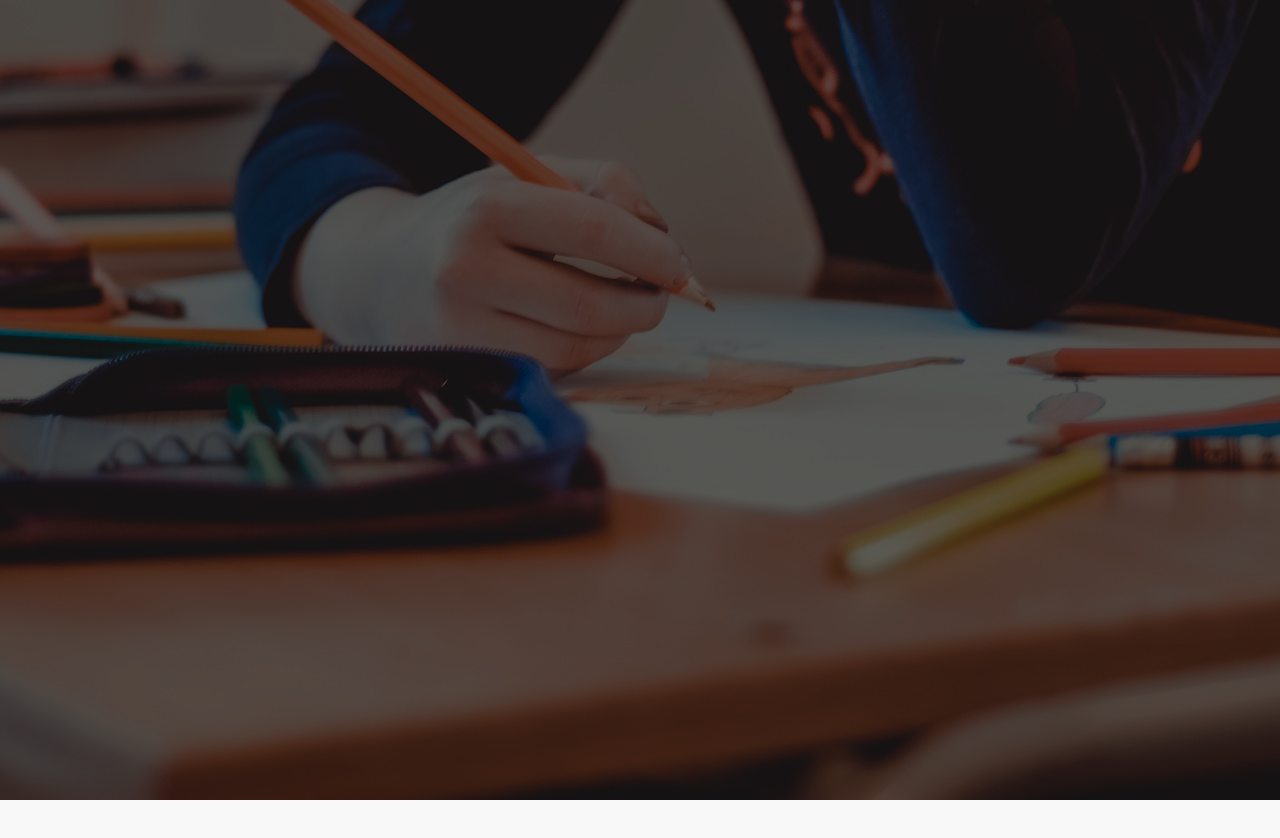
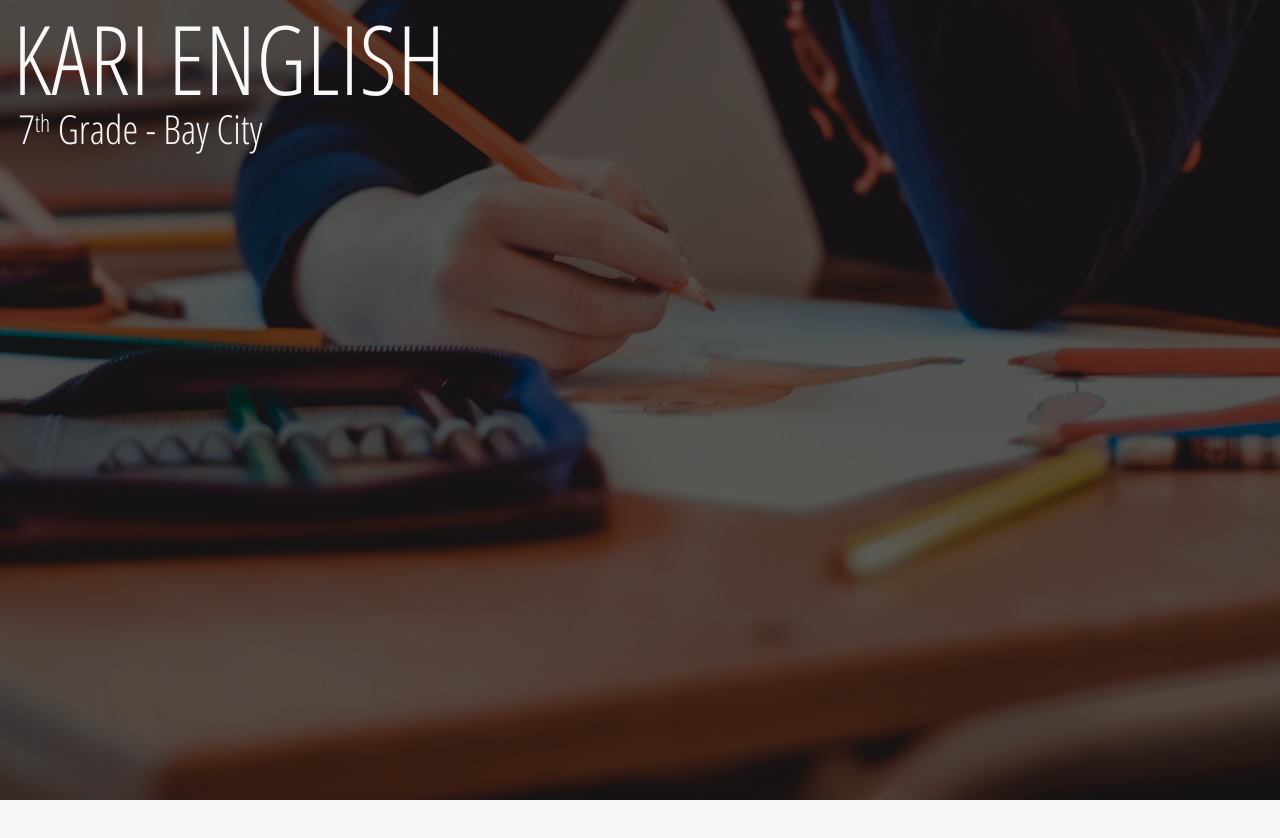
Before and after one commit to justinenglish/mrsenglishela, a website built with webpack: page src/index.html in a window 1280 px wide. Shown: the top 838 px of the page. Built offline with nearby package versions, Linux system fonts and the light colour scheme.

Commit message:
Added main header section title and css

```diff
--- a/src/index.html
+++ b/src/index.html
@@ -17,6 +17,11 @@
             <div class="header-mask"></div>
         </div>
 
+        <div class="header-content">
+            <h1 class="header-content__title">Kari English</h1>
+            <p class="header-content__sub-title">7<sup>th</sup> Grade - Bay City</span></p>
+        </div>
+
     </div>
 
     <script src="https://code.jquery.com/jquery-3.3.1.min.js" integrity="sha256-FgpCb/KJQlLNfOu91ta32o/NMZxltwRo8QtmkMRdAu8=" crossorigin="anonymous"></script>
--- a/src/scss/_header.scss
+++ b/src/scss/_header.scss
@@ -13,6 +13,29 @@
         background-color: rgba(0, 0, 0, 0.65);
         position: relative;
     }
+
+    &-content {
+        color: $secondary-color;
+        position: fixed;
+        top: 3%;
+        left: 1%;
+
+        &__title {
+            font-size: 6rem;
+            text-transform: uppercase;
+            line-height: 0.7;
+        }
+
+        &__sub-title {
+            text-transform: initial;
+            font-size: 2.5rem;
+            padding-left: 6px;
+
+            sup {
+                font-size: 1.5rem;
+            }
+        }
+    }
 }
 
 /*
```
